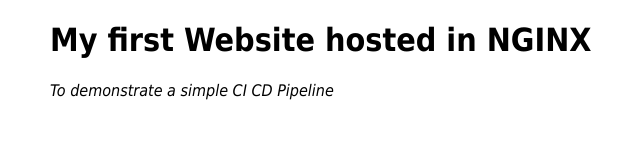
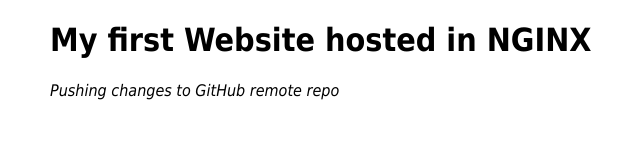
Before and after one commit to JilvinAbraham/basic-ci-cd-pipeline, a plain HTML site: page Simple_CI_CD_Pipeline/Website/index.html in a window 1280 px wide. Shown: the full height of the page, 310-950 px from the left. Drawn offline with Linux system fonts and the light colour scheme.

Commit message:
made changes to index.html

```diff
--- a/Simple_CI_CD_Pipeline/Website/index.html
+++ b/Simple_CI_CD_Pipeline/Website/index.html
@@ -19,7 +19,7 @@
 <body>
     <h1>My first Website hosted in NGINX</h1>
 
-    <p><em>To demonstrate a simple CI CD Pipeline</em></p>
+    <p><em>Pushing changes to GitHub remote repo</em></p>
 </body>
 
 </html>
```
